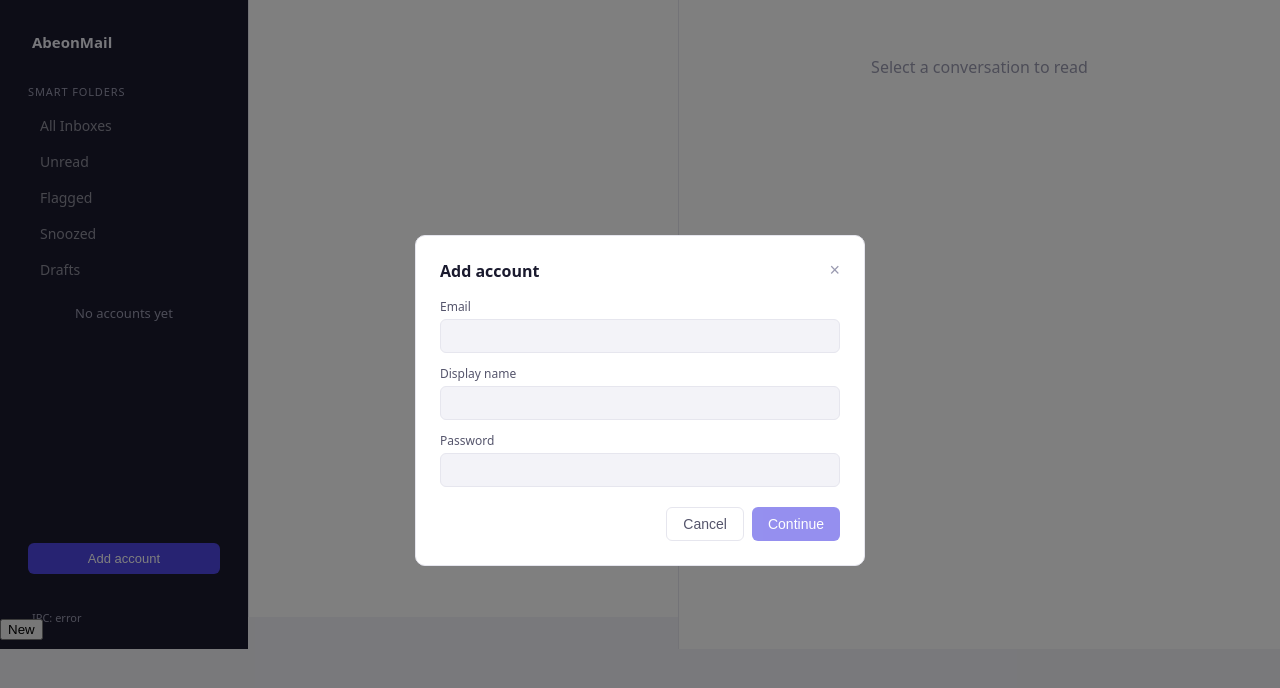
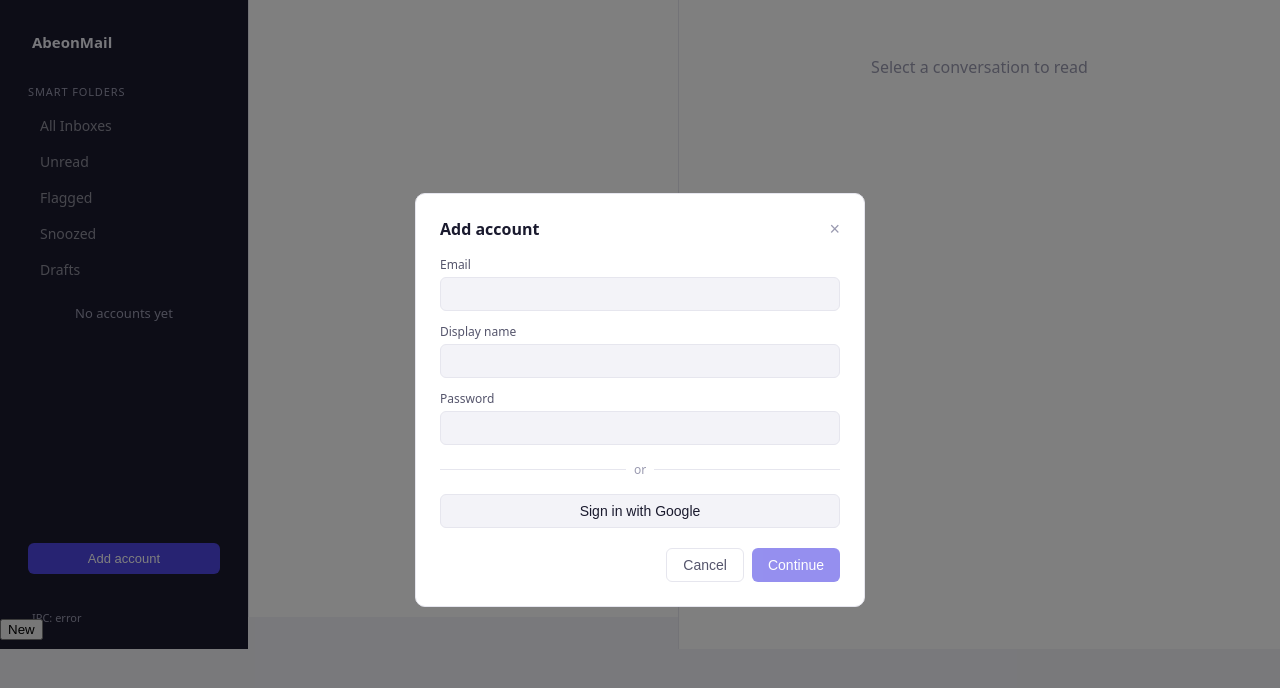
Before and after one commit to cyberstudio-software-house/abeon-mail, a React (Vite) app: page / in a window 1280 px wide. Both pictures are taken after a click on the button "Add account". Shown: the top 688 px of the page. Built offline with nearby package versions, Linux system fonts and the light colour scheme.

Commit message:
feat(ui): add Sign in with Google button in AddAccountWizard with useBeginGoogleOauth

```diff
--- a/src/features/accounts/AddAccountWizard.tsx
+++ b/src/features/accounts/AddAccountWizard.tsx
@@ -1,6 +1,6 @@
 import { useState } from "react";
 import type { Endpoints } from "../../ipc/bindings";
-import { useResolveEndpoints, useAddAccount } from "../../ipc/queries";
+import { useResolveEndpoints, useAddAccount, useBeginGoogleOauth } from "../../ipc/queries";
 import { EndpointsForm } from "./EndpointsForm";
 
 interface Props {
@@ -40,6 +40,8 @@
 
   const resolveEndpoints = useResolveEndpoints();
   const addAccount = useAddAccount();
+  const beginGoogleOauth = useBeginGoogleOauth();
+  const [googleError, setGoogleError] = useState<string | null>(null);
 
   async function handleContinue() {
     try {
@@ -61,6 +63,16 @@
       setAddError(err instanceof Error ? err.message : String(err));
     } finally {
       setIsAdding(false);
+    }
+  }
+
+  async function handleGoogleSignIn() {
+    setGoogleError(null);
+    try {
+      const account = await beginGoogleOauth.mutateAsync();
+      onAdded(account.id);
+    } catch (err) {
+      setGoogleError(err instanceof Error ? err.message : String(err));
     }
   }
 
@@ -135,6 +147,32 @@
               autoComplete="current-password"
             />
           </label>
+          <div style={{ display: "flex", alignItems: "center", gap: "var(--space-2)", margin: "var(--space-1) 0" }}>
+            <div style={{ flex: 1, height: "1px", background: "var(--border-subtle)" }} />
+            <span style={{ fontSize: "12px", color: "var(--text-muted)" }}>or</span>
+            <div style={{ flex: 1, height: "1px", background: "var(--border-subtle)" }} />
+          </div>
+          <button
+            onClick={handleGoogleSignIn}
+            disabled={beginGoogleOauth.isPending}
+            aria-label="Sign in with Google"
+            style={{
+              background: "var(--bg-app)",
+              border: "1px solid var(--border-subtle)",
+              borderRadius: "var(--radius-sm)",
+              color: "var(--text-primary)",
+              cursor: beginGoogleOauth.isPending ? "not-allowed" : "pointer",
+              fontSize: "14px",
+              padding: "var(--space-2) var(--space-4)",
+              width: "100%",
+              opacity: beginGoogleOauth.isPending ? 0.7 : 1,
+            }}
+          >
+            {beginGoogleOauth.isPending ? "Opening browser…" : "Sign in with Google"}
+          </button>
+          {googleError && (
+            <p style={{ color: "var(--color-error)", fontSize: "13px", margin: 0 }}>{googleError}</p>
+          )}
           <div style={{ display: "flex", gap: "var(--space-2)", justifyContent: "flex-end", marginTop: "var(--space-2)" }}>
             <button
               onClick={onClose}
--- a/src/ipc/queries.ts
+++ b/src/ipc/queries.ts
@@ -110,6 +110,17 @@
   });
 }
 
+export function useBeginGoogleOauth() {
+  const queryClient = useQueryClient();
+  return useMutation({
+    mutationFn: () => commands.beginGoogleOauth().then(unwrap),
+    onSuccess: (account: Account) => {
+      queryClient.invalidateQueries({ queryKey: ["accounts"] });
+      queryClient.invalidateQueries({ queryKey: ["folders", account.id] });
+    },
+  });
+}
+
 export function useStartReply() {
   return useMutation({
     mutationFn: ({ messageId, mode }: { messageId: number; mode: string }) =>
```
Also changed, not shown: 1 other file (tests, documents, lock files or other folders).
